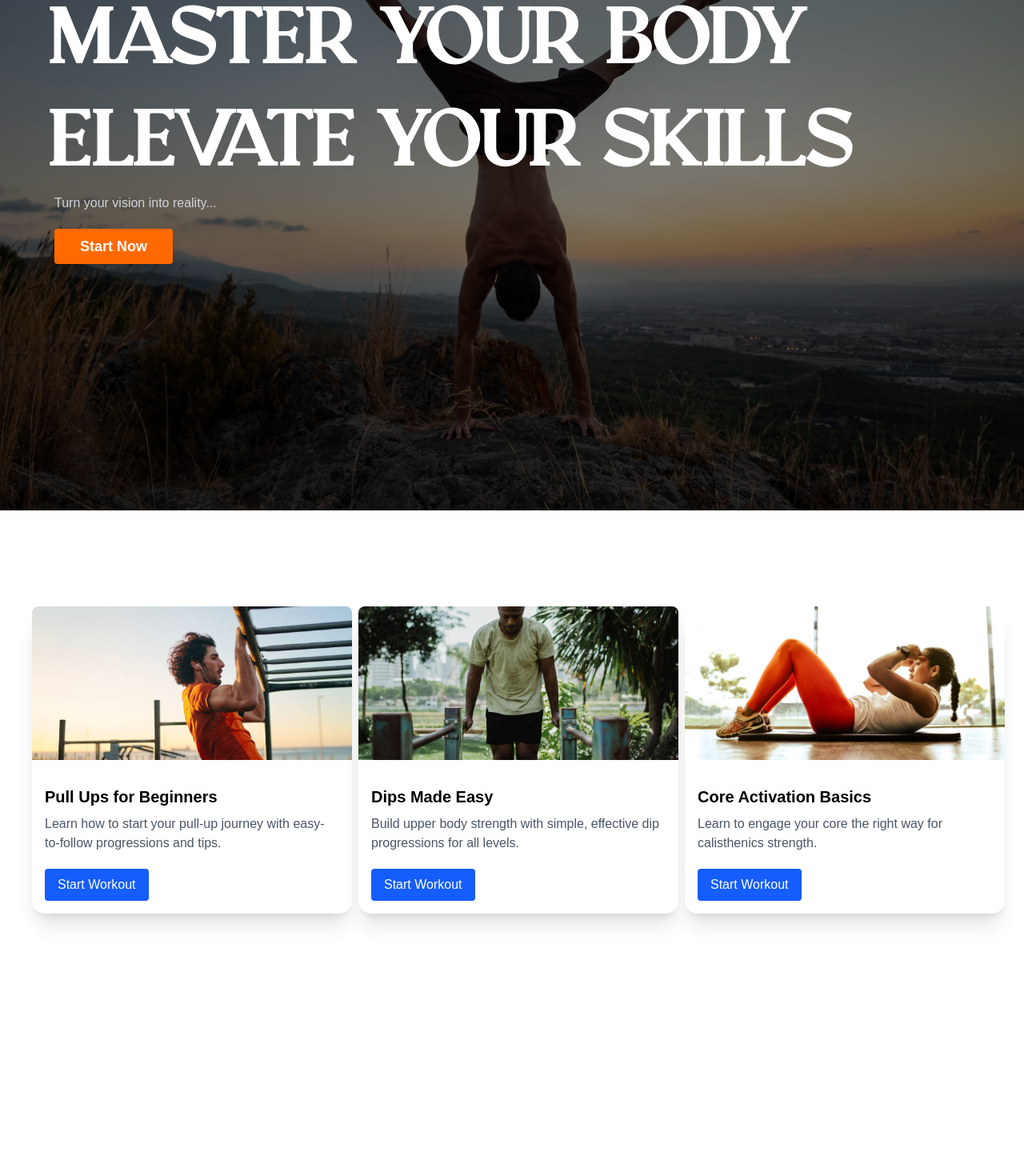
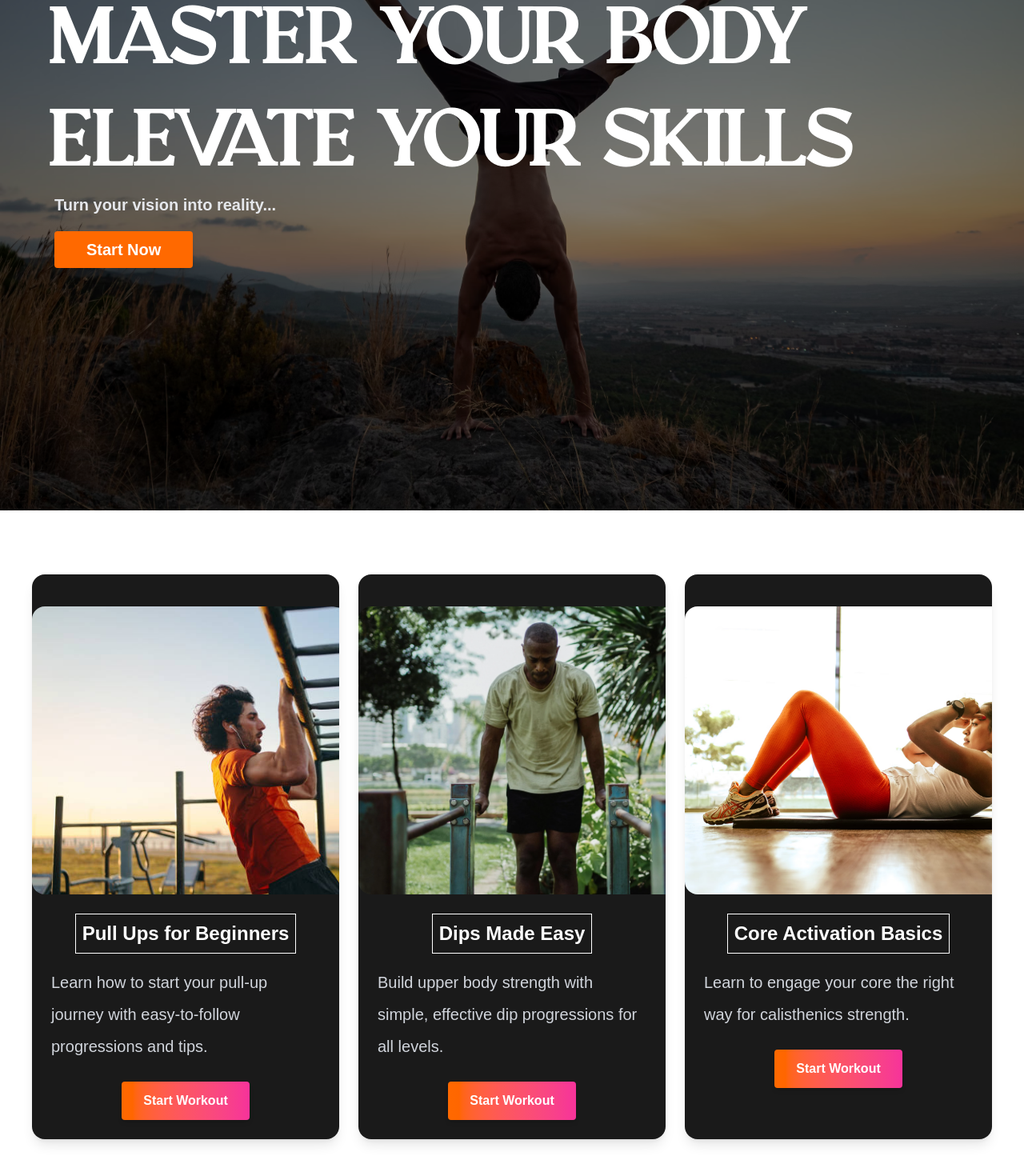
Before and after one commit to nnorsek/OverTheBar, a Next.js app: page / in a window 1280 px wide. Shown: the part 238-1708 px from the top of the page at 80% size. Before the commit the page ends 1460 px from the top, so only its background shows below. Built offline with nearby package versions, Linux system fonts and the light colour scheme.

Commit message:
Card tweaks

```diff
--- a/src/app/components/Card.tsx
+++ b/src/app/components/Card.tsx
@@ -17,19 +17,29 @@ const Card: React.FC<CardProps> = ({
   buttonText,
 }) => {
   return (
-    <div className="rounded-2xl shadow-xl w-100 bg-white">
-      <div className="w-full h-48 relative mb-4 rounded-t-lg overflow-hidden">
-        <Image src={imageSrc} alt={alt} layout="fill" objectFit="cover" />
+    <div className="bg-[#1a1a1a] rounded-2xl overflow-hidden shadow-lg w-full flex flex-col hover:bg-[#3d3d3d] transition ease-in-out">
+      {/* Image Top */}
+      <div className="relative h-90 w-120 mx-auto mt-10 rounded">
+        <Image
+          src={imageSrc}
+          alt={alt}
+          layout="fill"
+          objectFit="cover"
+          className="rounded-2xl"
+        />
       </div>
-      <div className="p-4">
-        <h1 className="text-xl font-semibold mb-2 text-black">{title}</h1>
-        <p className="text-gray-600">{description}</p>
-        <button className="bg-blue-600 text-white px-4 py-2 mt-5 rounded hover:bg-blue-700 transition">
+
+      {/* Text Bottom */}
+      <div className="p-6 text-white flex flex-col flex-grow items-center">
+        <h2 className="text-2xl font-bold mb-4 border p-2">{title}</h2>
+        <p className="text-gray-300 mb-6 max-w-md text-xl leading-10">
+          {description}
+        </p>
+        <button className="bg-gradient-to-r from-orange-500 to-pink-500 hover:from-orange-600 hover:to-pink-600 font-medium transition duration-300 shadow-md px-6 py-3 rounded text-white font-semibold w-40 mx-auto">
           {buttonText || "Start Workout"}
         </button>
       </div>
     </div>
   );
 };
-
 export default Card;
--- a/src/app/page.tsx
+++ b/src/app/page.tsx
@@ -64,13 +64,13 @@ export default function Home() {
           <h1 className="pt-8 text-8xl font-bold font-myfont">
             Elevate Your Skills
           </h1>
-          <p className="pt-5 pl-2 text-gray-300 text-base">
+          <p className="pt-5 pl-2 text-gray-200 font-bold text-xl">
             Turn your vision into reality...
           </p>
           <div className="pt-7 pl-2">
             <a
               href="/programs"
-              className="bg-orange-500 hover:bg-orange-600 text-white font-bold py-3 px-8 rounded text-lg shadow-lg transition-all duration-300"
+              className="bg-orange-500 hover:bg-orange-600 text-white font-bold py-3 px-10 rounded text-xl shadow-lg transition-all duration-300"
             >
               Start Now
             </a>
@@ -78,7 +78,7 @@ export default function Home() {
         </div>
       </div>
 
-      <div className="bg-black-1/4 pt-20">
+      <div className="bg-black-1/4 pt-10">
         <div className="p-10 grid grid-cols-1 sm:grid-cols-2 lg:grid-cols-3 gap-6">
           {allPrograms.slice(0, visibleCount).map((program, i) => (
             <Card key={i} {...program} />
```
